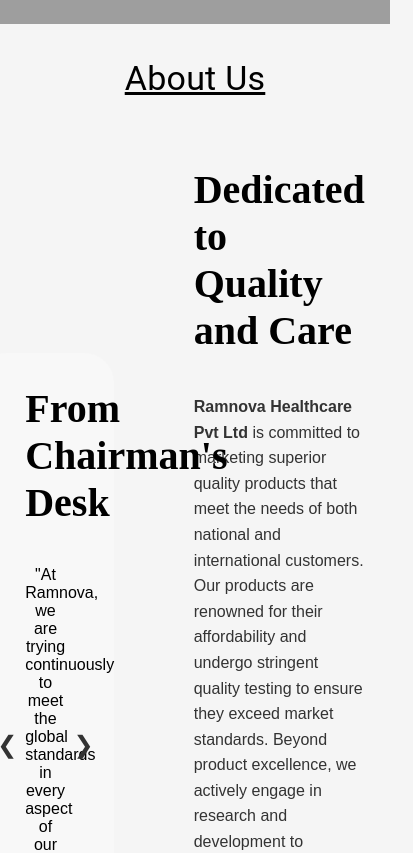
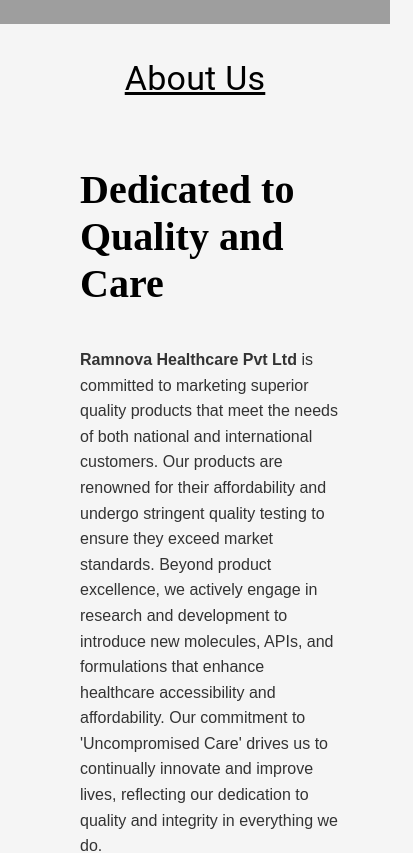
Before and after one commit to RAMNOVA-HEALTHCARE/Ramnova-Website, a React (Vite) app: page /aboutUs in a window 390 px wide. Shown: the part 820-1673 px from the top of the page, 413 px wide, since content can reach past the window. Built offline with nearby package versions, Linux system fonts and the light colour scheme; grey boxes are pictures that could not be loaded.

Commit message:
patch on AboutUs sizing

```diff
--- a/src/Components/AboutUs.jsx
+++ b/src/Components/AboutUs.jsx
@@ -1,19 +1,19 @@
 import Jumbotron from "./Jumbotron"
 import MajorDisplayCard from "./MajorDisplayCard"
 import Typography from '@mui/material/Typography'
-import { useState,useEffect } from "react"
+import { useState, useEffect } from "react"
 import CardDataFile from '../assets/Data/AboutUsCardsData.json'
 import { LinearProgress } from "@mui/material"
 import StatisticsComponent from "./Statistic"
+import {Box} from "@mui/material"
 import TextCarousal from './TextCarousal'
-
-export default function AboutUs(){
+export default function AboutUs() {
 
   const [cardDatalocal, setCardDatalocal] = useState([]);
   useEffect(() => {
     setCardDatalocal(CardDataFile.cardData);
   }, []);
-const backgroundImageLink='./src/assets/Images/who.jpg';
+  const backgroundImageLink = './src/assets/Images/who.jpg';
 
   //app doesnt break while fetching and displays a loading "bar"
   if (cardDatalocal.length === 0) {
@@ -25,7 +25,7 @@
       <Jumbotron
         key={backgroundImageLink}
         heading={"WHO ARE "}
-             heightlighterHeading={<span key="highlight" style={{color:"#E88D67"}}>WE ?</span>}
+        heightlighterHeading={<span key="highlight" style={{ color: "#E88D67" }}>WE ?</span>}
         //  heightlighterHeading={<span key="highlight" style={{color:"#f1633b"}}>WE</span>}
         bodyText={["At Ramnova Healthcare, we are dedicated to revolutionizing the pharmaceutical industry in India. Headquartered in Gujarat, Our passionate team is committed to delivering high-quality healthcare solutions. With state-of-the-art facilities and a relentless drive for innovation, we aim to improve lives and set new standards in the industry."]}
         // highlightedBodeyText={['NOT ME BUT YOU!']}
@@ -44,16 +44,18 @@
         About Us
       </Typography>
 
-                  <div style={{
+      <Box style={{
         display: 'flex',
         justifyContent: 'center',
         alignItems: 'center',
-      // backgroundColor: '#f8f8f8',
         padding: '2em 0',
         maxWidth: '100%',
         margin: 'auto',
-      borderRadius: '30px',
-      // boxShadow: '0px 0px 20px rgba(0, 0, 0, 0.1)', // Optional: Add a shadow for depth
+        borderRadius: '30px',}}
+        sx={{
+        '@media (max-width: 700px)':{
+          flexDirection:'column-reverse'
+        },
       }}>
         <TextCarousal />
         <div style={{
@@ -86,9 +88,9 @@
             We aim to continously improve the quality of life for our patients by providing safe and effective products.
           </p>
         </div>
-    </div>
+      </Box>
 
-                  <StatisticsComponent/>
+      <StatisticsComponent />
       {cardDatalocal.map((cardData, index) => (
         <MajorDisplayCard
           key={index}
--- a/src/Components/TextCarousal.jsx
+++ b/src/Components/TextCarousal.jsx
@@ -1,6 +1,6 @@
 import React, { useState, useEffect } from 'react';
 import '../assets/Styles/Text.css'; // Import the CSS for sliding effect
-
+import { Box } from '@mui/material';
 const testimonials = [
   {
     quote: "Our sole responsibility - For the People. Towards the People. To provide quality medicines.",
@@ -56,15 +56,21 @@
   };
 
   return (
-    <div style={{
+    <Box style={{
       backgroundColor: '#f8f8f8',
       padding: '2em 3em',
-      maxWidth: '35%',
       margin: 'auto',
       textAlign: 'center',
       position: 'relative',
       borderRadius: '30px'
-    }}>
+    }}
+    sx={{
+      maxWidth: '35%',
+      '@media (max-width: 700px)':{
+        maxWidth: '80%',
+      },
+    }}
+    >
       <h2 style={{
         fontFamily: '"Mundo Serif Medium", serif',
         fontSize: '2.5em',
@@ -111,7 +117,7 @@
           }}></span>
         ))}
       </div>
-    </div>
+    </Box>
   );
 };
 
```
Also changed, not shown: src/App.jsx (+0 -8 lines). Lines whose indentation alone changed are shown as unchanged.
